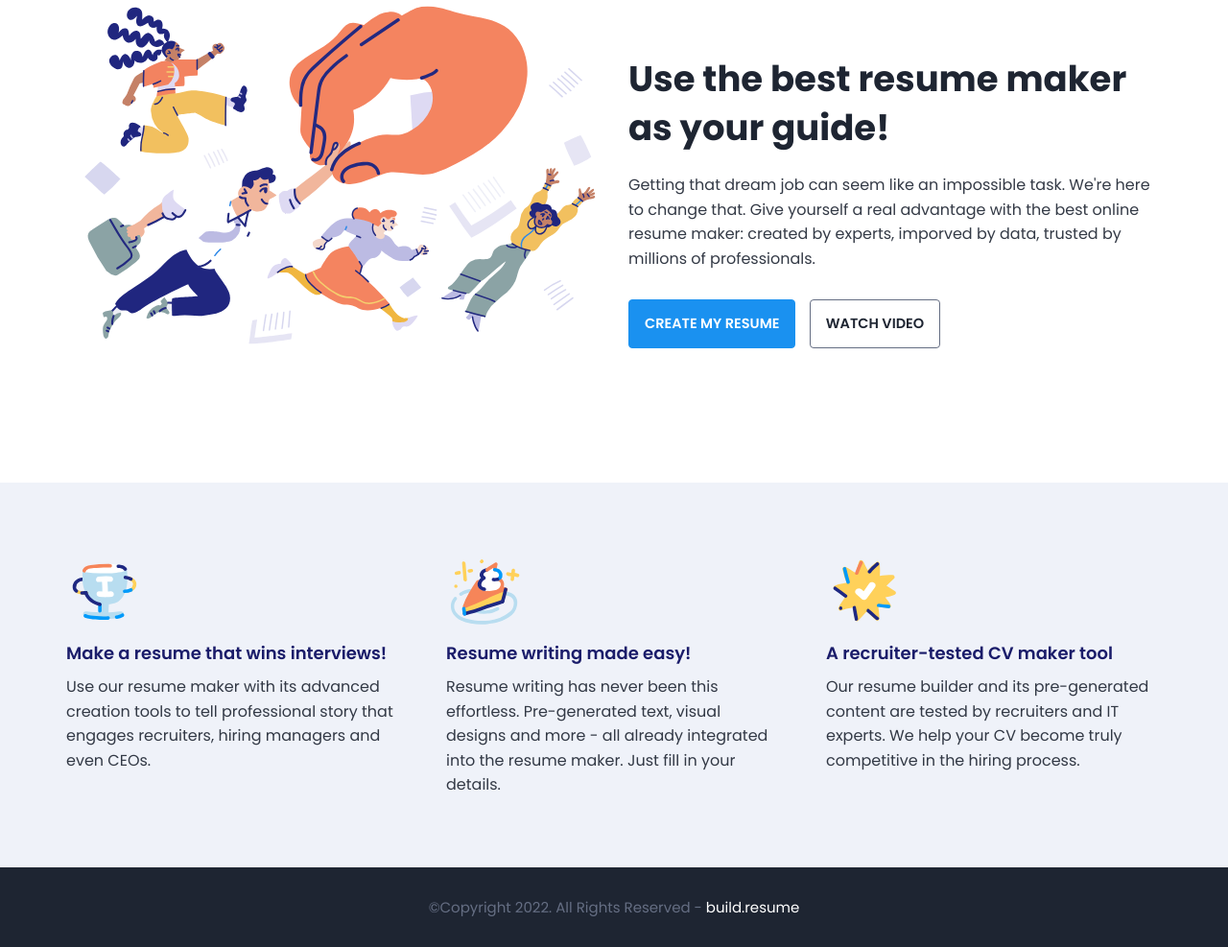
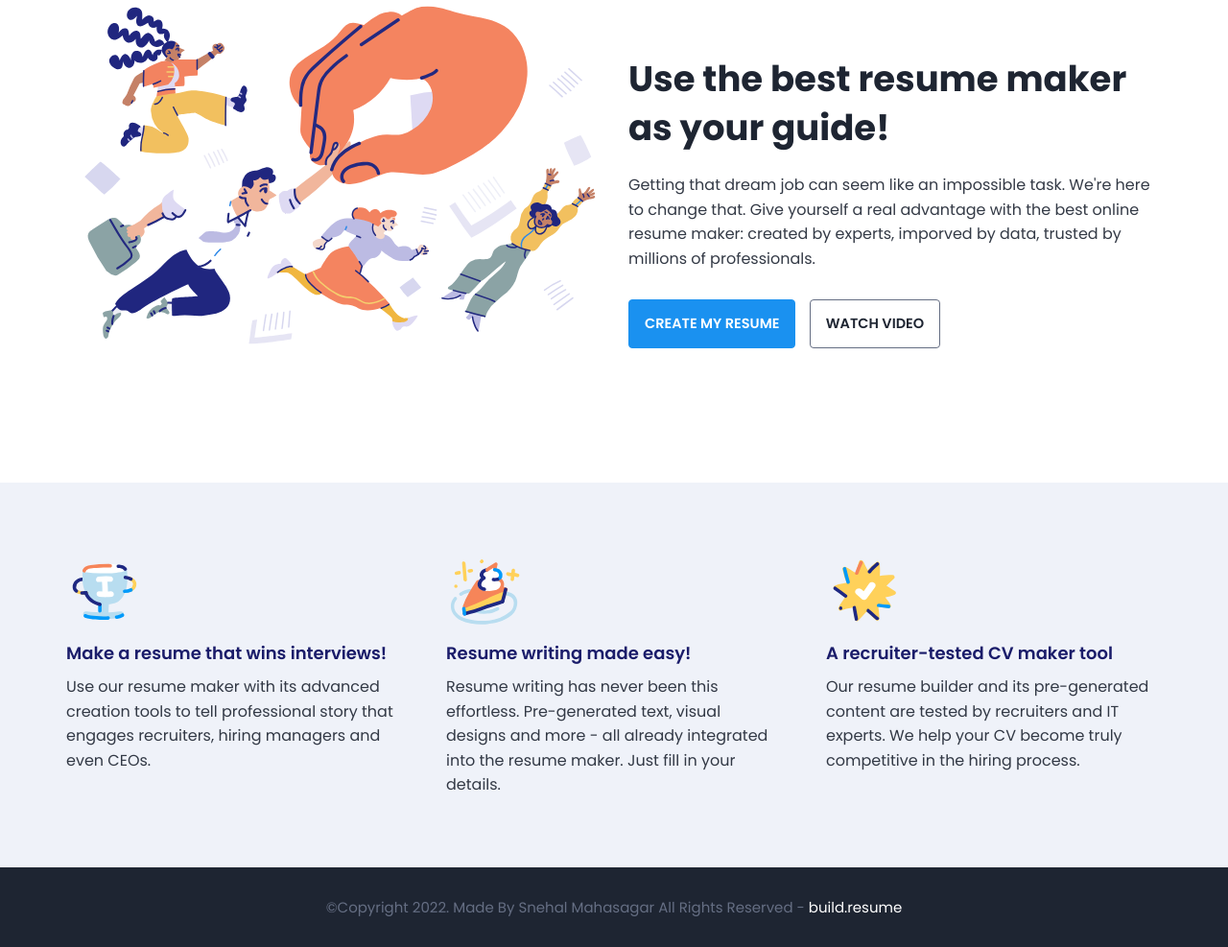
Before and after one commit to Snehalmahasagar/Resume_Builder, a plain HTML site: page index.html in a window 1280 px wide. Shown: the part 937-1924 px from the top of the page at 96% size. Drawn offline with Linux system fonts and the light colour scheme.

Commit message:
Update index.html

```diff
--- a/index.html
+++ b/index.html
@@ -95,7 +95,7 @@
         <footer class = "footer bg-dark">
             <div class="container">
                 <div class = "footer-content text-center">
-                    <p class="fs-15">&copy;Copyright 2022. All Rights Reserved - <span>build.resume</span></p>
+                    <p class="fs-15">&copy;Copyright 2022.  Made By Snehal Mahasagar All Rights Reserved - <span>build.resume</span></p>
                 </div>
             </div>
         </footer>
```
